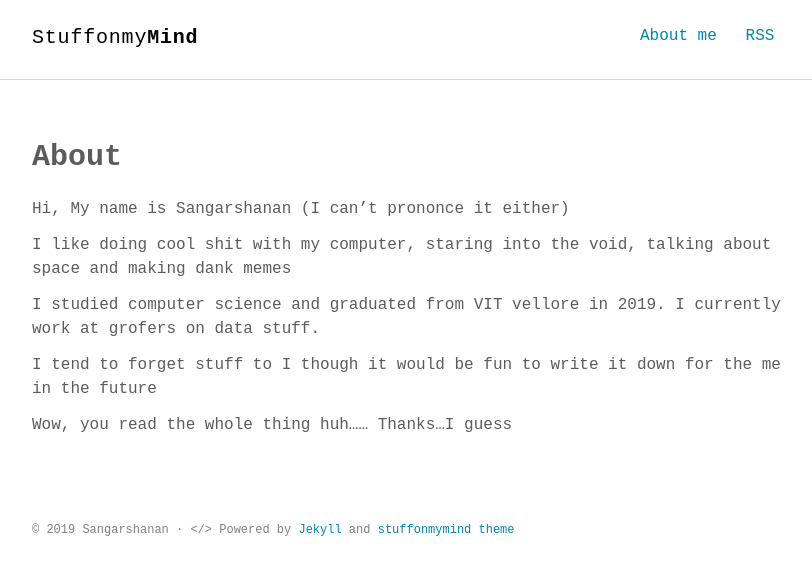
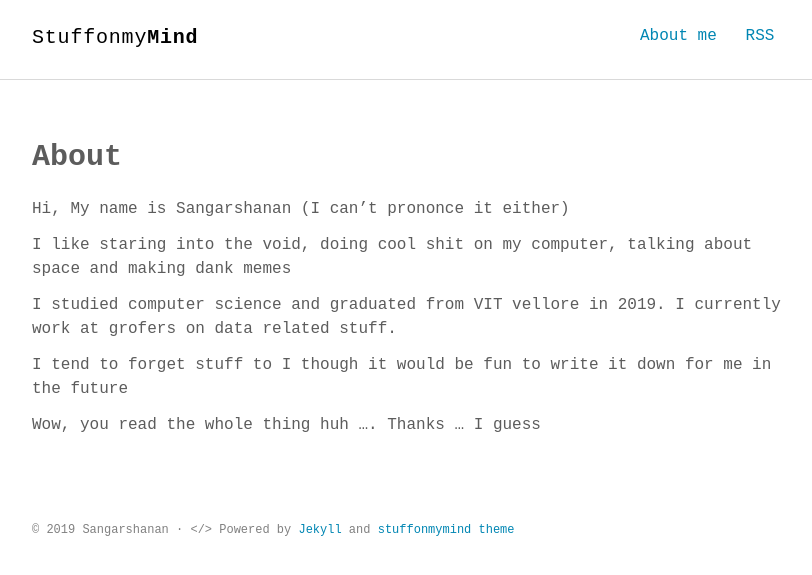
Before and after one commit to Sangarshanan/sangarshanan.github.io, a Jekyll site: the page built from about.md, in a window 1280 px wide. Shown: the top 575 px of the page, without its empty margins (232-1044 px from the left). Built offline with Jekyll 4.4.1, drawn with Linux system fonts in a browser that asks for light colours; some web fonts are replaced.

Commit message:
update about page

```diff
--- a/about.md
+++ b/about.md
@@ -6,10 +6,10 @@
 
 Hi, My name is Sangarshanan  (I can't prononce it either)
 
-I like doing cool shit with my computer, staring into the void, talking about space and making dank memes
+I like staring into the void, doing cool shit on my computer, talking about space and making dank memes
 
-I studied computer science and graduated from VIT vellore in 2019. I currently work at grofers on data stuff.
+I studied computer science and graduated from VIT vellore in 2019. I currently work at grofers on data related stuff.
 
-I tend to forget stuff to I though it would be fun to write it down for the me in the future
+I tend to forget stuff to I though it would be fun to write it down for me in the future
 
-Wow, you read the whole thing huh...... Thanks...I guess
+Wow, you read the whole thing huh .... Thanks ... I guess
```
